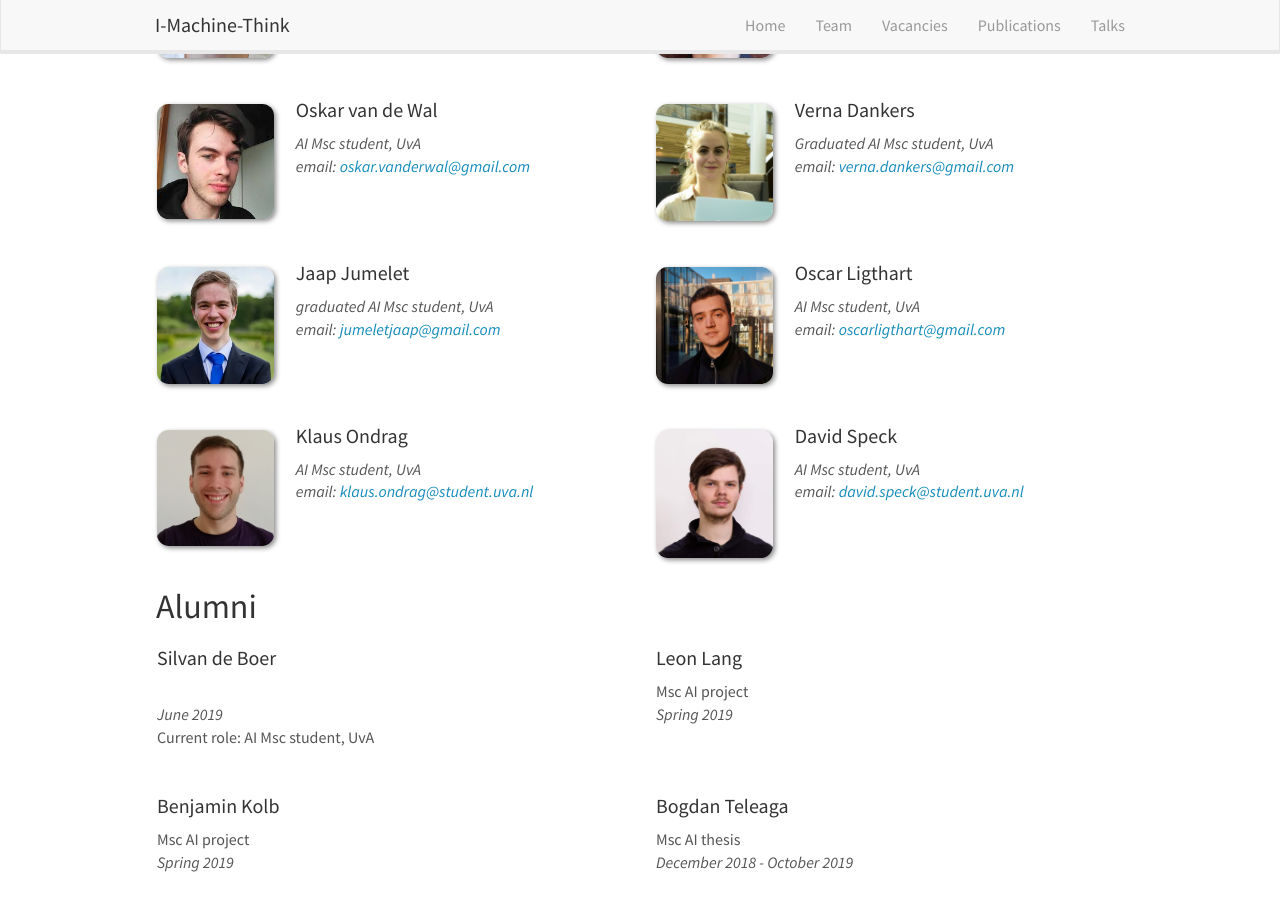
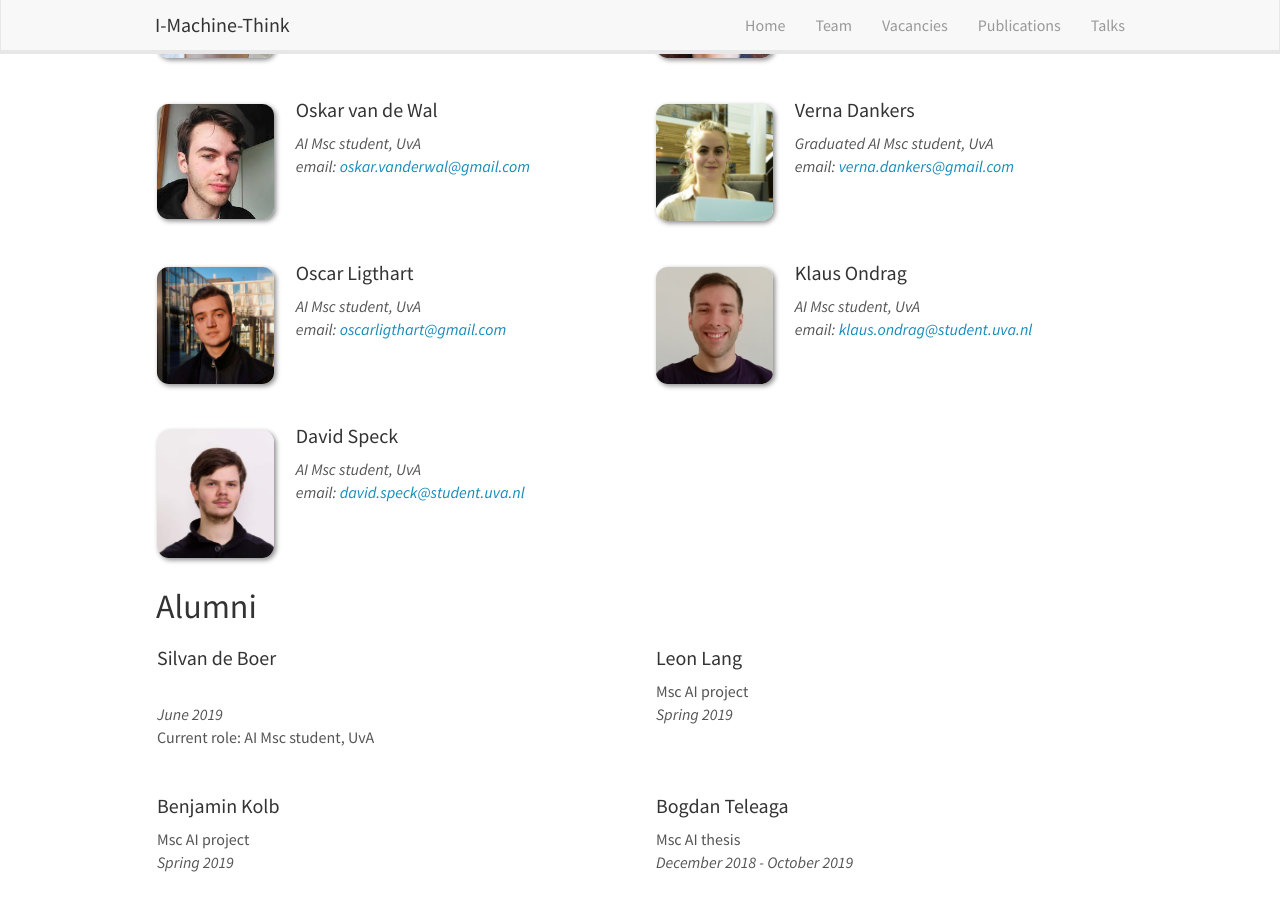
Before and after one commit to i-machine-think/i-machine-think.github.io, a Jekyll site: the page built from _pages/team.md, in a window 1280 px wide and 900 px high, scrolled down 1022 px. Built offline with Jekyll 4.4.1, drawn with Linux system fonts in a browser that asks for light colours; nearby versions of some CDN libraries.

Commit message:
Remove Jaap from students

```diff
--- a/_data/students.yml
+++ b/_data/students.yml
@@ -38,11 +38,6 @@
   info: Graduated AI Msc student, UvA
   email: verna.dankers@gmail.com
 
-- name: Jaap Jumelet
-  photo: JJumelet.jpeg
-  info: graduated AI Msc student, UvA
-  email: jumeletjaap@gmail.com
-
 - name: Oscar Ligthart
   photo: OLigthart.jpeg
   info: AI Msc student, UvA
```
